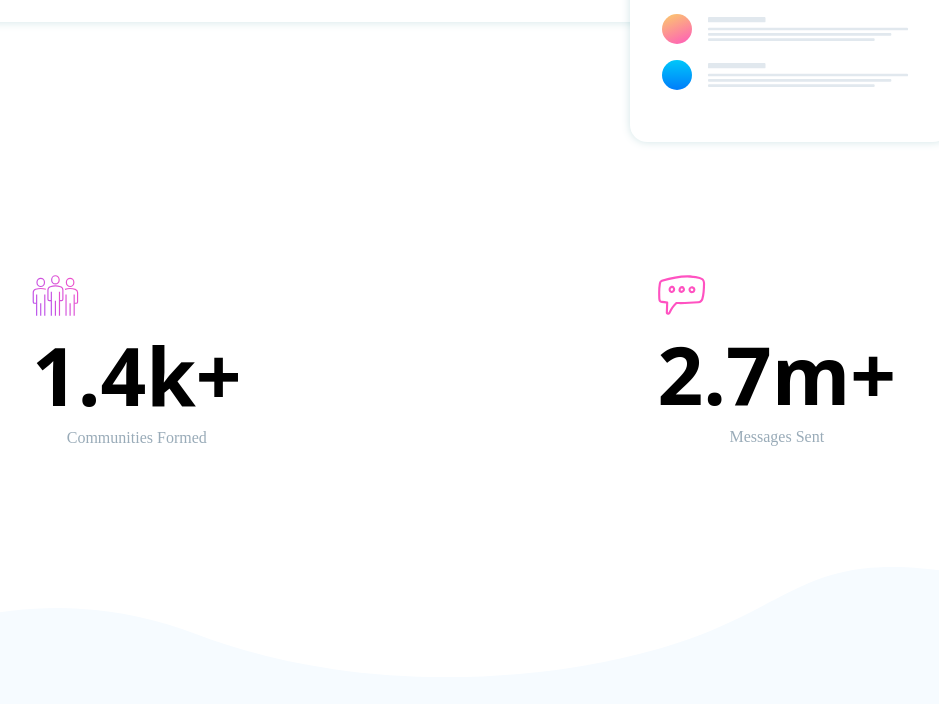
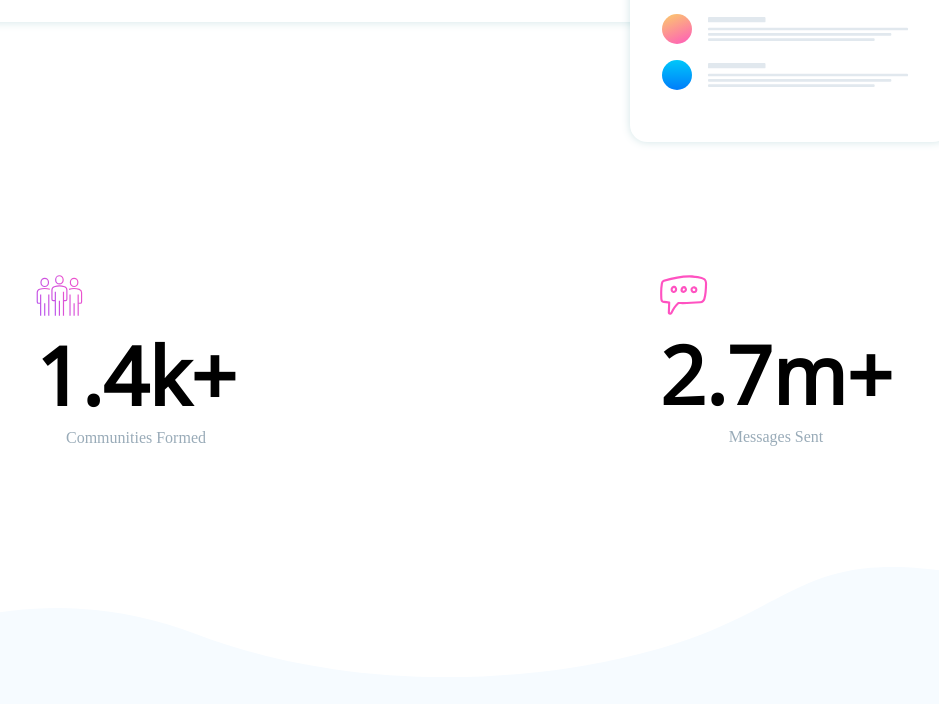
Before and after one commit to AngelManuelVerduzcoGonzalez/Challenge1, a plain HTML site: page index.html in a window 1280 px wide. Shown: the part 1128-1832 px from the top of the page, without its empty margins (176-1115 px from the left). Drawn offline with nearby package versions, Linux system fonts and the light colour scheme.

Commit message:
Corrección de fuentes

```diff
--- a/index.html
+++ b/index.html
@@ -5,8 +5,9 @@
     <meta charset="UTF-8">
     <meta http-equiv="X-UA-Compatible" content="IE=edge">
     <meta name="viewport" content="width=device-width, initial-scale=1.0">
+    <title>Challenge 1</title>
     <link href="index.css" rel="stylesheet" type="text/css">
-    <title>Challenge 1</title>
+    <link href="https://fonts.googleapis.com/css2?family=Open+Sans&display=swap" rel="stylesheet">
 </head>
 <body>
     <header>
```
Also changed, not shown: fonts/Open_Sans.ttf (deleted), fonts/Poppins-Regular.ttf (deleted).
